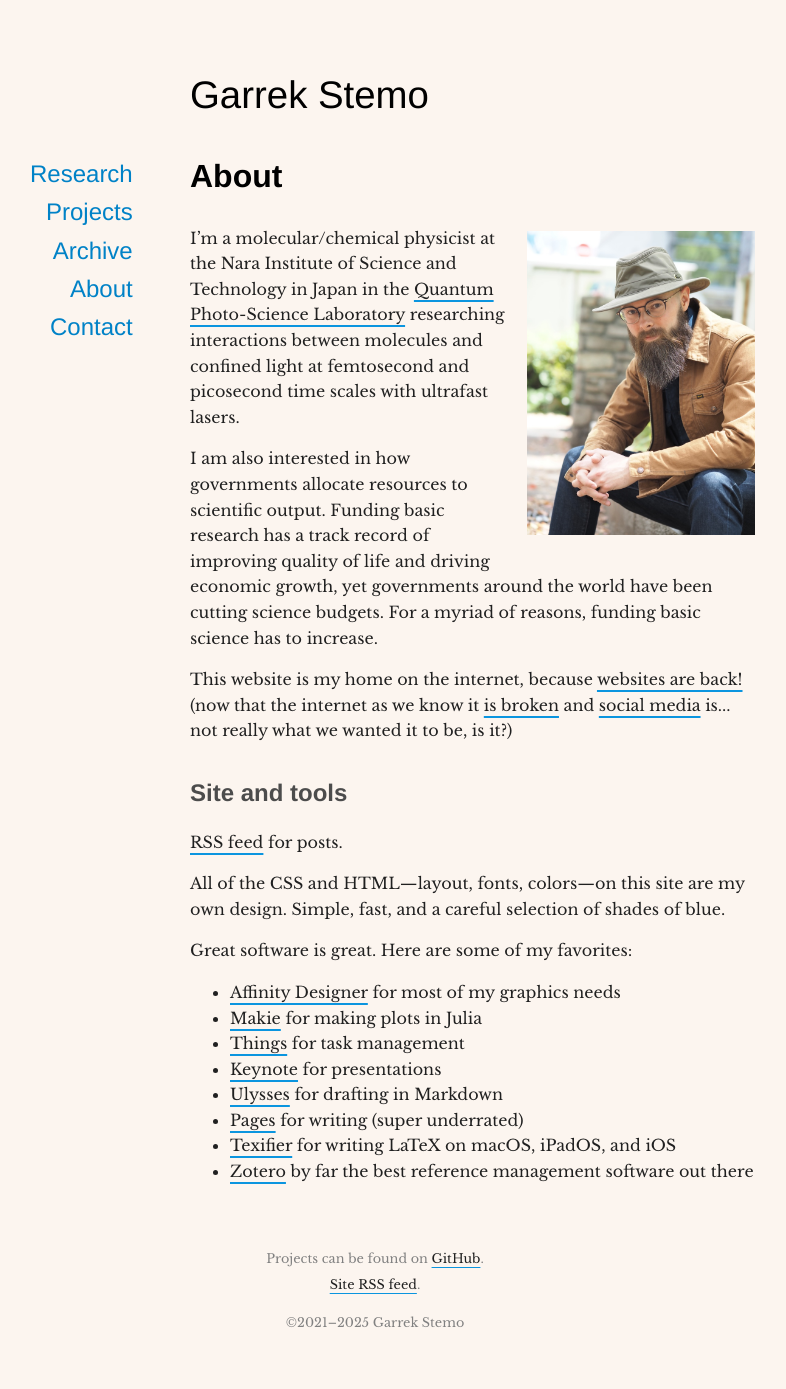
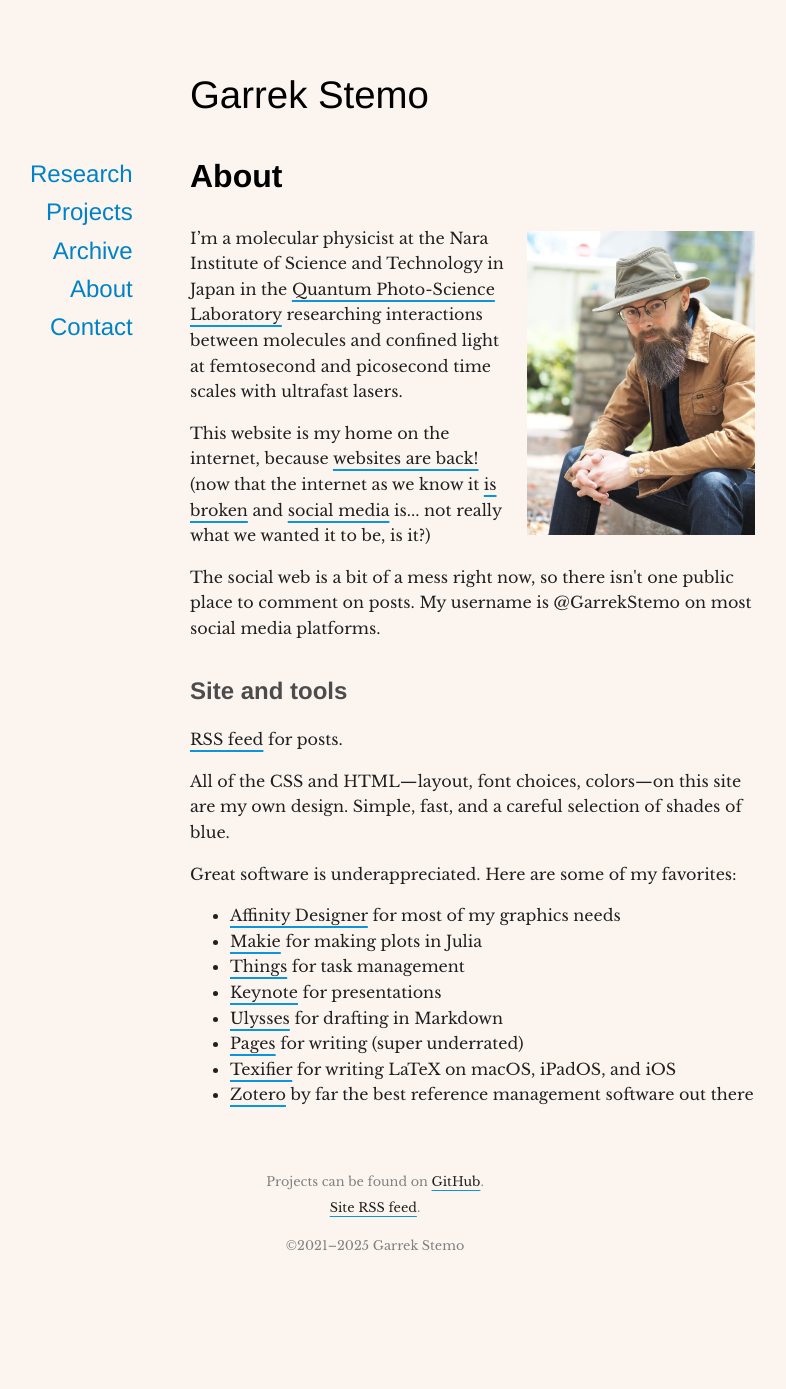
Before and after one commit to garrekstemo/garrekstemo.github.io, a Jekyll site: the page built from about.html, in a window 1280 px wide. Shown: the whole page, without its empty margins (265-1051 px from the left). Built offline with Jekyll 4.4.1, drawn with Linux system fonts in a browser that asks for light colours; after the commit the page ends 1312 px from its top, so only the background shows below that.

Commit message:
Delete contact page and update about page

```diff
--- a/about.html
+++ b/about.html
@@ -11,20 +11,18 @@ permalink: /about/
 </figure>
 
 <p>
-I’m a molecular/chemical physicist at the Nara Institute of Science and Technology in Japan
+I’m a molecular physicist at the Nara Institute of Science and Technology in Japan
 in the <a href="https://qps-lab-naist-en.labby.jp">Quantum Photo-Science Laboratory</a>
 researching interactions between molecules and confined light at femtosecond and picosecond time scales with ultrafast lasers.
-</p>
-<p>
-I am also interested in how governments allocate resources to scientific output.
-Funding basic research has a track record of improving quality of life and driving economic growth,
-yet governments around the world have been cutting science budgets.
-For a myriad of reasons, funding basic science has to increase.
 </p>
 <p>
 This website is my home on the internet, because <a href="https://www.theverge.com/24087834/hank-green-decoder-podcast-google-youtube-web-media-platforms-distribution-future">websites are back!</a>
 (now that the internet as we know it <a href="https://www.theverge.com/features/23931789/seo-search-engine-optimization-experts-google-results">is broken</a>
 and <a href="https://www.theverge.com/features/23931789/seo-search-engine-optimization-experts-google-results">social media</a> is... not really what we wanted it to be, is it?)
+</p>
+<p>
+The social web is a bit of a mess right now, so there isn't one public place to comment on posts.
+My username is @GarrekStemo on most social media platforms.
 </p>
 
 <h3>Site and tools</h3>
@@ -32,12 +30,12 @@ and <a href="https://www.theverge.com/features/23931789/seo-search-engine-optimi
 <a href="/feed.xml">RSS feed</a> for posts.
 
 <p>
-All of the CSS and HTML&mdash;layout, fonts, colors&mdash;on this site are my own design.
+All of the CSS and HTML&mdash;layout, font choices, colors&mdash;on this site are my own design.
 Simple, fast, and a careful selection of shades of blue.
 </p>
 
 
-Great software is great.
+Great software is underappreciated.
 Here are some of my favorites:
 
 <ul>
```
Also changed, not shown: contact.html (deleted, +0 -13 lines).
